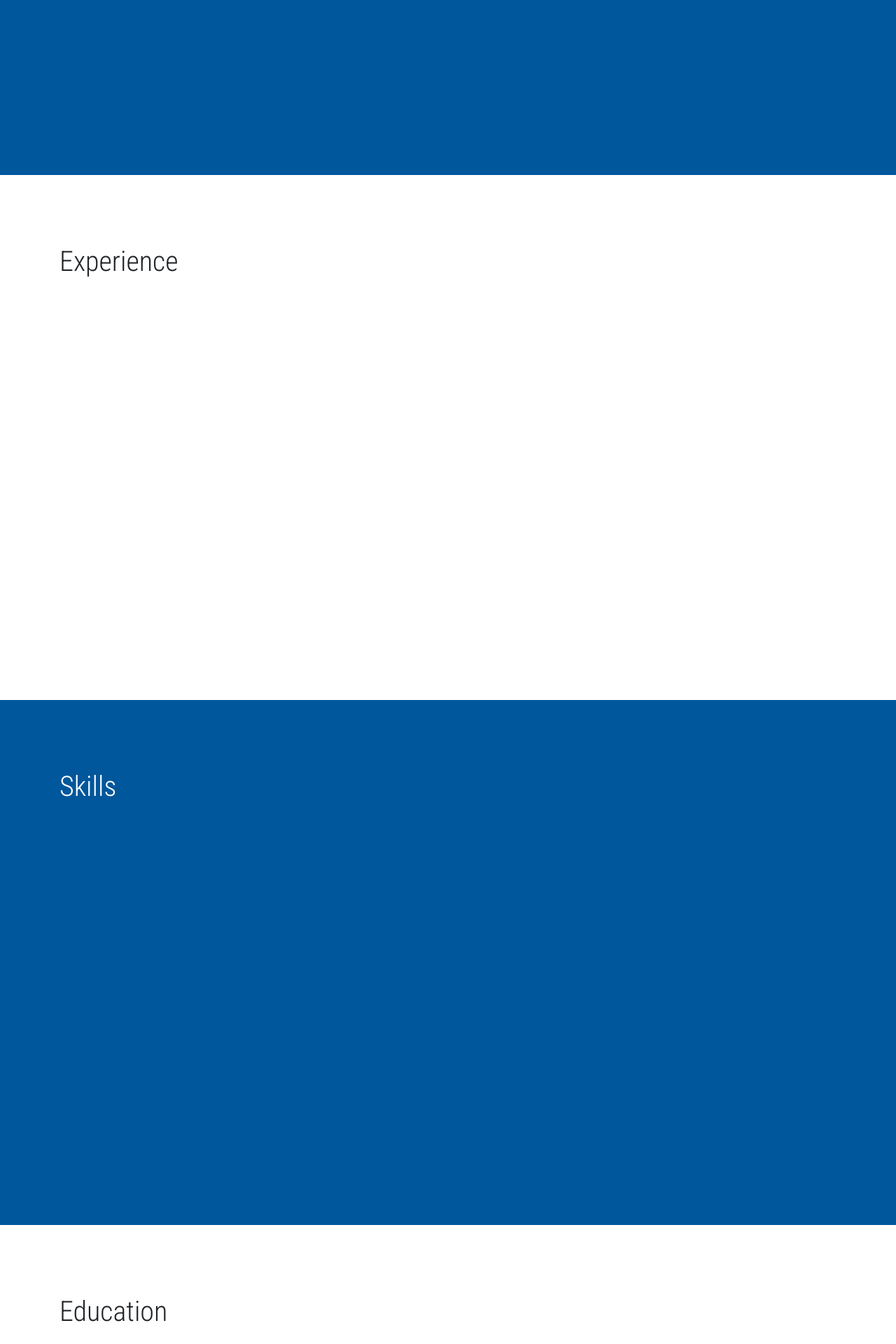
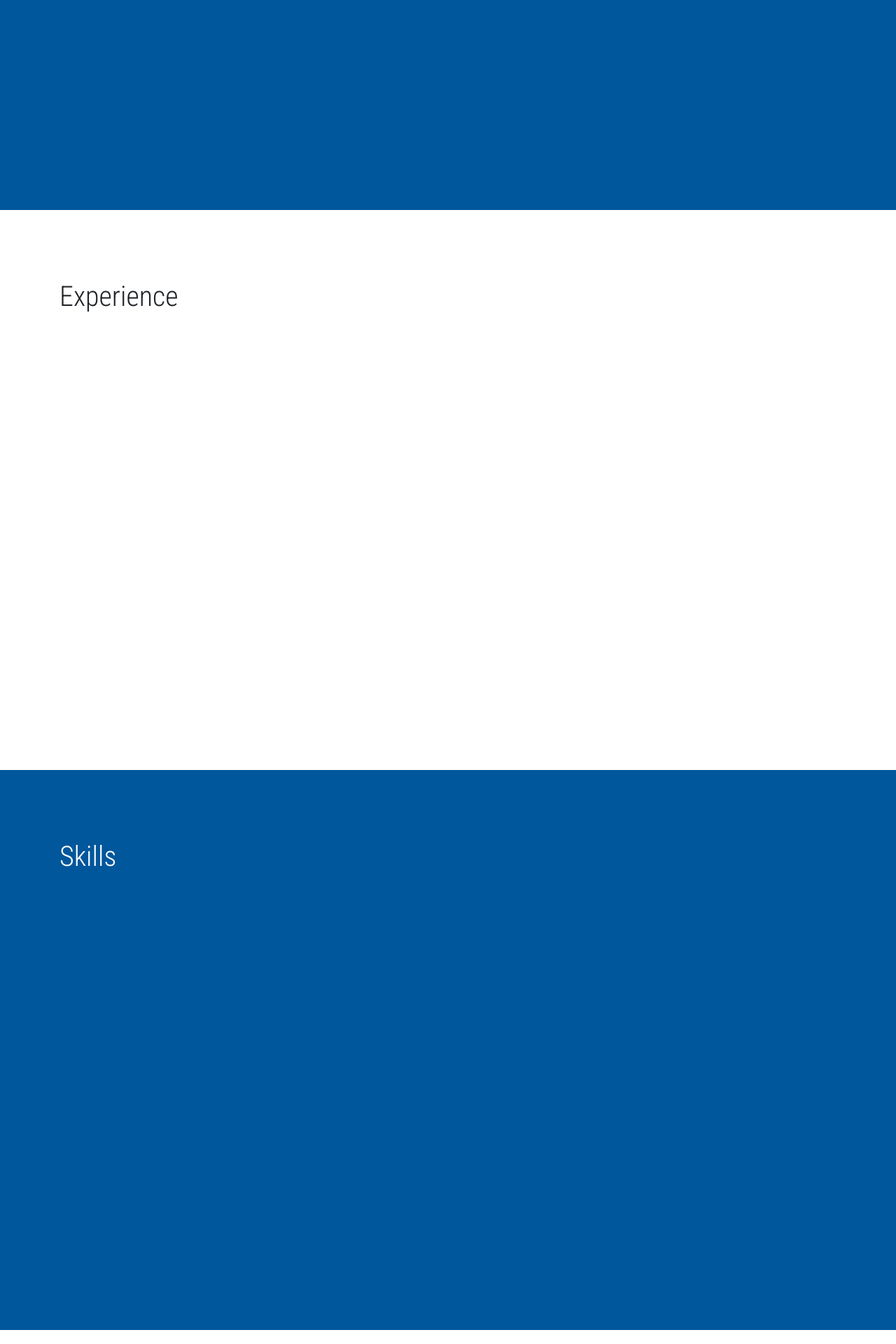
Before and after one commit to erodriguez0/portfolio, a PHP site: page / in a window 1280 px wide. Shown: the part 556-2476 px from the top of the page at 70% size. Run offline with PHP 8.4, Linux system fonts and the light colour scheme; some libraries are stand-ins or nearby versions.

Commit message:
wow animations and full viewport sections

```diff
--- a/index.html
+++ b/index.html
@@ -19,7 +19,7 @@
 <main class="container-fluid px-0">
 
 	<!-- Fixed Navigation -->
-	<nav id="navbar-wrap" class="navbar navbar-expand-lg navbar-dark bg-dark z-depth-0 sticky-top">
+	<nav id="navbar-wrap" class="navbar navbar-expand-lg navbar-dark bg-dark z-depth-0 sticky-top wow fadeIn">
 		<div class="container">
 			<a class="navbar-brand" href="#">Esteban Rodriguez</a>
 			<button class="navbar-toggler" type="button" data-toggle="collapse" data-target="#navbar">
@@ -51,7 +51,7 @@
 	</nav>
 
 	<!-- About Me -->
-	<section id="" class="about light-blue darken-4 text-white">
+	<section id="" class="about light-blue darken-4 text-white wow fadeIn">
 		<div class="container">
 			<div class="row">
 				<div class="col-12">
@@ -62,7 +62,7 @@
 	</section>
 
 	<!-- Experience -->
-	<section id="experience">
+	<section id="experience" class="wow slideInLeft">
 		<div class="container">
 			<div class="row">
 				<div class="col-12">
@@ -73,7 +73,7 @@
 	</section>
 
 	<!-- Skills -->
-	<section id="skills" class="light-blue darken-4 text-white">
+	<section id="skills" class="light-blue darken-4 text-white wow slideInRight">
 		<div class="container">
 			<div class="row">
 				<div class="col-12">
@@ -83,7 +83,7 @@
 	</section>
 
 	<!-- Education -->
-	<section id="education" class="">
+	<section id="education" class="wow slideInLeft">
 		<div class="container">
 			<div class="row">
 				<div class="col-12">
@@ -93,7 +93,7 @@
 	</section>
 
 	<!-- Projects -->
-	<section id="projects" class="light-blue darken-4 text-white">
+	<section id="projects" class="light-blue darken-4 text-white wow slideInRight">
 		<div class="container">
 			<div class="row">
 				<div class="col-12">
@@ -103,7 +103,7 @@
 	</section>
 
 	<!-- Contact -->
-	<section id="contact" class="">
+	<section id="contact" class="wow slideInLeft">
 		<div class="container">
 			<div class="row">
 				<div class="col-12">
--- a/script.js
+++ b/script.js
@@ -1,21 +1,23 @@
 $(document).ready(function() {
 
-	$('body').scrollspy({
-		target: '#navbar',
-		offset: 56
-	});
+	new WOW().init();
 
-	function navbarFade() {
-		var navbar = $("#navbar-wrap");
+	// $('body').scrollspy({
+	// 	target: '#navbar',
+	// 	offset: 56
+	// });
 
-		if($(this).scrollTop() >= 56) {
-			navbar.removeClass("bg-dark").addClass("transparent-nav");
-			console.log("working");
-		} else if($(this).scrollTop() < 56) {
-			navbar.addClass("bg-dark").removeClass("transparent-nav");
-		}
+	// function navbarFade() {
+	// 	var navbar = $("#navbar-wrap");
 
-	}
+	// 	if($(this).scrollTop() >= 56) {
+	// 		navbar.removeClass("bg-dark").addClass("transparent-nav");
+	// 		console.log("working");
+	// 	} else if($(this).scrollTop() < 56) {
+	// 		navbar.addClass("bg-dark").removeClass("transparent-nav");
+	// 	}
+
+	// }
 
 	// $(window).scroll(function () {
  //        navbarFade();
--- a/style.css
+++ b/style.css
@@ -14,7 +14,7 @@ html, body {
 }
 
 section {
-	min-height: 750px;
+	min-height: 100vh;
 	padding: 100px 0;
 }
 
```
